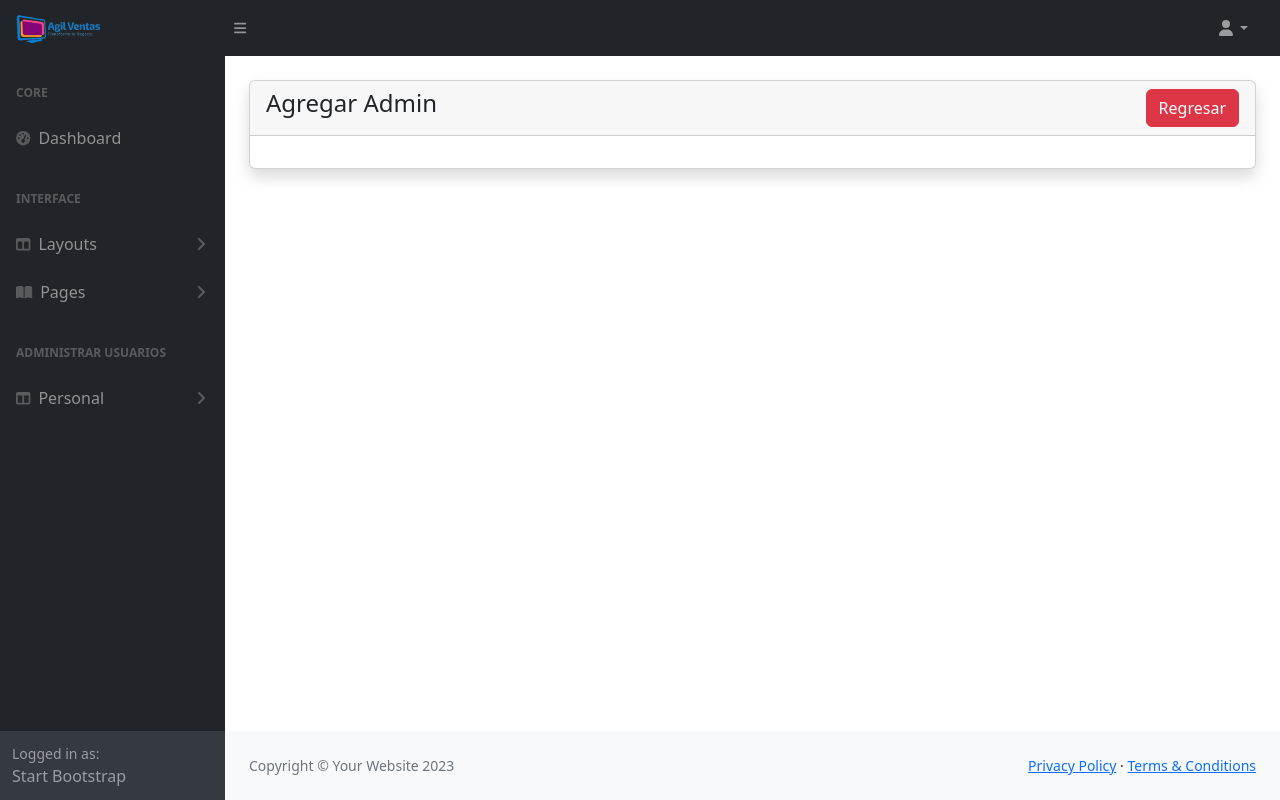
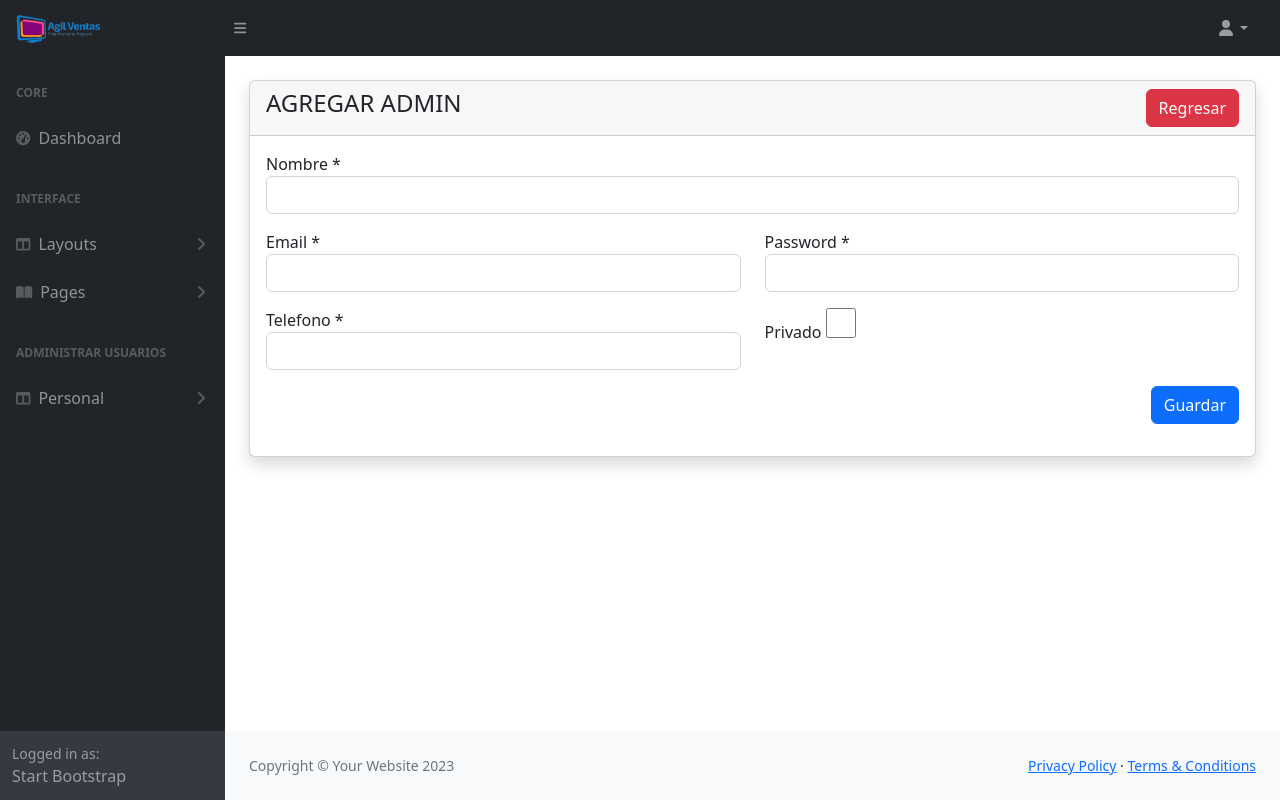
Before and after one commit to trdmonkey/agil-venta, a PHP site: page /admin/admins-create.php in a window 1280 px wide. Run offline with PHP 8.4, Linux system fonts and the light colour scheme; some libraries are stand-ins or nearby versions.

Commit message:
arreglo bug diseño checkbox usuarios

```diff
--- a/admin/admins-create.php
+++ b/admin/admins-create.php
@@ -3,16 +3,36 @@
 <div class="container-fluid px-4">
     <div class="card mt-4 shadow">
         <div class="card-header">
-            <h4 class="mb-0">Agregar Admin
+            <h4 class="mb-0">AGREGAR ADMIN
                 <a href="admins.php" class="btn btn-danger float-end">Regresar</a>
             </h4>
         </div>
         <div class="card-body">
-            <form action="" method="POST">
+            <form action="code.php" method="POST">
 
                 <div class="row">
-                    <div class="col-md-12">
-
+                    <div class="col-md-12 mb-3">
+                        <label for="">Nombre *</label>
+                        <input type="text" name="name" required class="form-control" />
+                    </div>
+                    <div class="col-md-6 mb-3">
+                        <label for="">Email *</label>
+                        <input type="email" name="email" required class="form-control" />
+                    </div>
+                    <div class="col-md-6 mb-3">
+                        <label for="">Password *</label>
+                        <input type="password" name="password" required class="form-control" />
+                    </div>
+                    <div class="col-md-6 mb-3">
+                        <label for="">Telefono *</label>
+                        <input type="number" name="phone" required class="form-control" />
+                    </div>
+                    <div class="col-md-3 mb-3">
+                        <label for="">Privado</label>
+                        <input type="checkbox" name="is_ban" style="width: 30px; height: 30px;" />
+                    </div>
+                    <div class="col-md-12 mb-3 text-end">
+                        <button type="submit" name="saveAdmin" class="btn btn-primary">Guardar</button>
                     </div>
                 </div>
 
--- a/leeme.txt
+++ /dev/null
@@ -1,4 +0,0 @@
-POS System - Agil Ventas
-https://www.youtube.com/watch?v=j5z_fAnwejs&list=PLRheCL1cXHrsh6xqxCnmoMlx5PxNuGs1v&index=3
-Part 3
-Min 7:26
```
Also changed, not shown: admin/code.php (added, +29 -0 lines).
